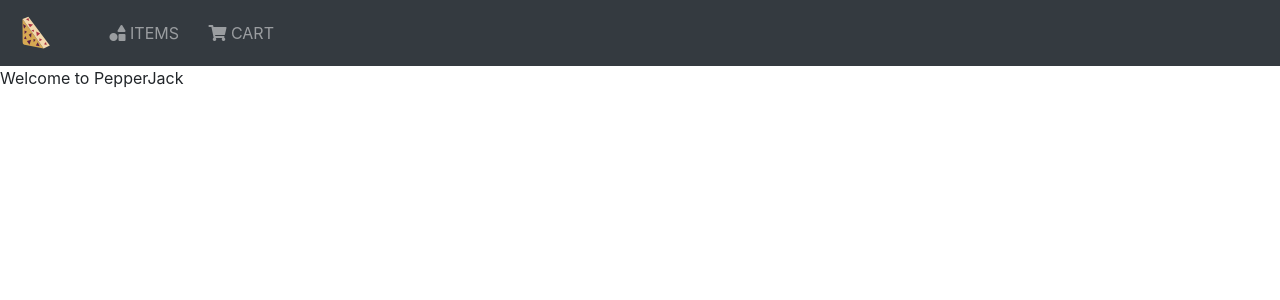
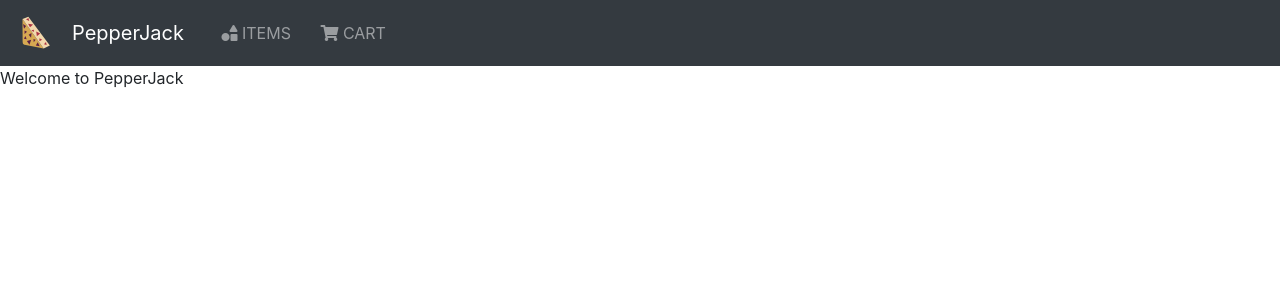
Before and after one commit to klxu03/StoreScanner, a Flask app: page / in a window 1280 px wide. Shown: the top 300 px of the page. Run offline with Flask 2, Linux system fonts and the light colour scheme; some libraries are stand-ins or nearby versions.

Commit message:
add name

```diff
--- a/flask_app/store/templates/layout.html
+++ b/flask_app/store/templates/layout.html
@@ -11,7 +11,7 @@
             <a class="navbar-brand">
                 <img src="{{url_for('static', filename='logo.svg')}}" width="40" height="40" alt="">
             </a>
-            <a class="navbar-brand" href=""></a>
+            <a class="navbar-brand" href="">PepperJack</a>
             <button class="navbar-toggler" type="button" data-toggle="collapse" data-target="#navbarColor01" aria-controls="navbarColor01" aria-expanded="false" aria-label="Toggle navigation">
                     <span class="navbar-toggler-icon"></span>
             </button>
```
Also changed, not shown: 2 other files.
